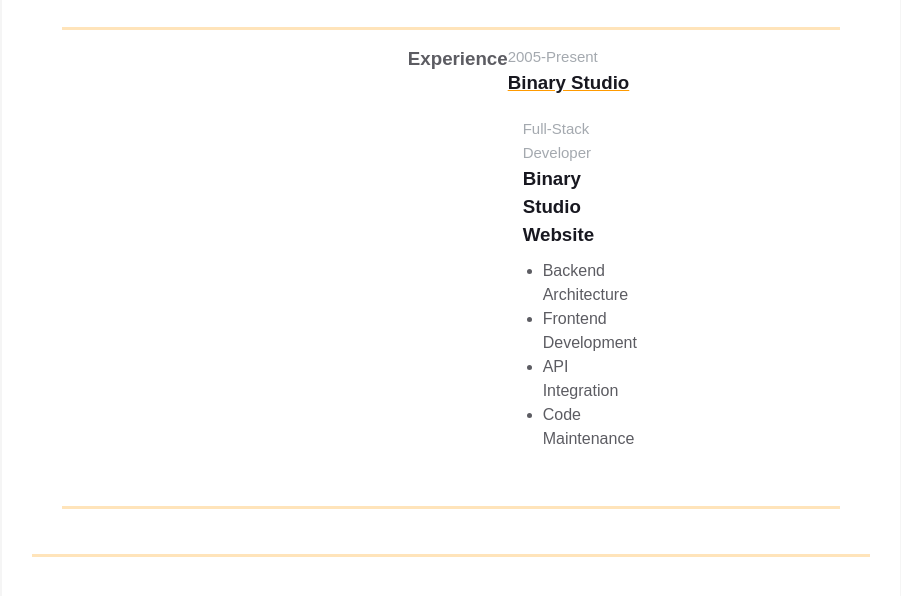
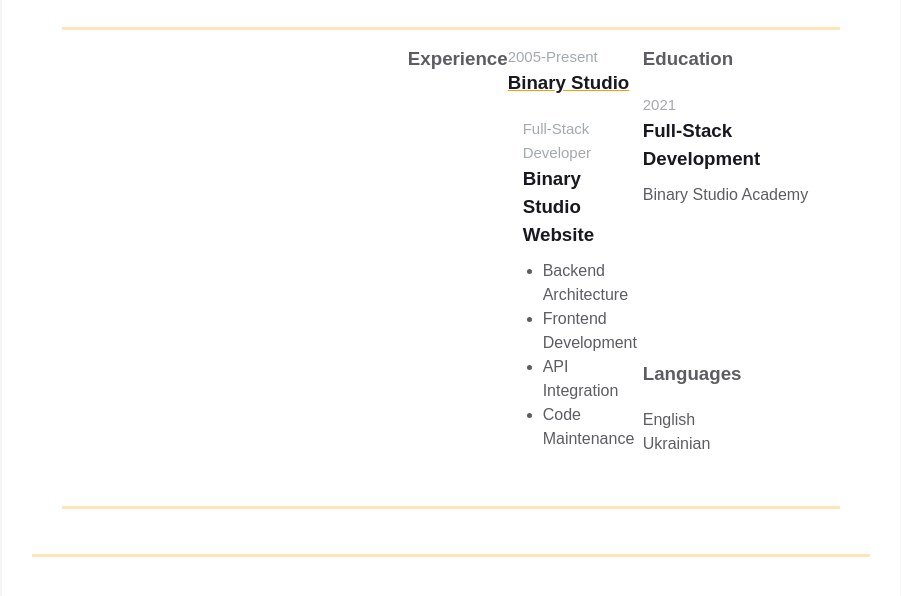
Before and after one commit to s023/homepage, a plain HTML site: page index.html in a window 1280 px wide. Shown: the part 392-988 px from the top of the page, without its empty margins (189-1090 px from the left). Drawn offline with Linux system fonts and the light colour scheme.

Commit message:
Added Additional Info

```diff
--- a/index.html
+++ b/index.html
@@ -141,7 +141,24 @@
                         </ul>
                     </div>
                   </div>
-                  <div class="additional-info fv"></div>
+                  <div class="additional-info fv">
+                    <div class="additional-info fv">
+                        <div class="additional-info__education">
+                          <h3 class="additional-info__education-header">Education</h3>
+                          <div class="additional-info__education-university">
+                            <span class="additional-info__education-university-durability"> 2021 </span>
+                            <h3 class="additional-info__education-university-speciality">Full-Stack Development</h3>
+                            <p class="additional-info__education-university-name">Binary Studio Academy</p>
+                          </div>
+                        </div>
+
+                        <div class="additional-info__languages">
+                          <h3 class="additional-info__languages-header">Languages</h3>
+                          <p class="additional-info__languages-item">English</p>
+                          <p class="additional-info__languages-item">Ukrainian</p>
+                        </div>
+                      </div>
+                  </div>
                 </div>
               </div>
             </div>
```
Lines whose indentation alone changed are shown as unchanged.
